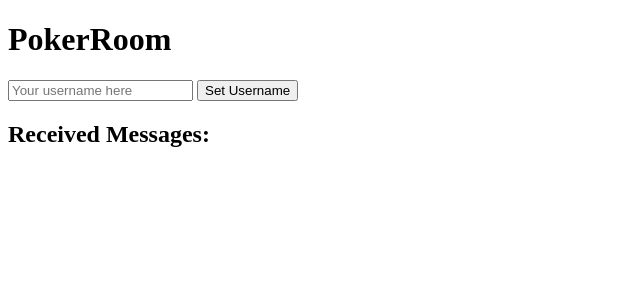
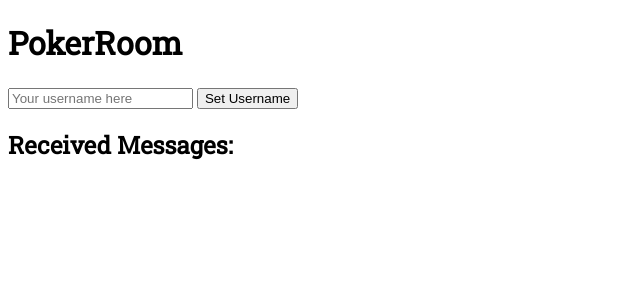
Before and after one commit to Y0mingZhang/PokerRoom, a Flask app: page / in a window 1280 px wide. Shown: the top 300 px of the page, without its empty margins (0-640 px from the left). Run offline with Flask 2, Linux system fonts and the light colour scheme; some libraries are stand-ins or nearby versions.

Commit message:
new font

```diff
--- a/templates/index.html
+++ b/templates/index.html
@@ -1,6 +1,9 @@
 <!DOCTYPE HTML>
 <html>
-
+    <style>
+        @import url('https://fonts.googleapis.com/css2?family=Roboto+Slab&display=swap');
+        body {font-family: 'Roboto Slab', serif;}
+    </style>
 <head>
     <style>
         .invisible { display: none; }
```
